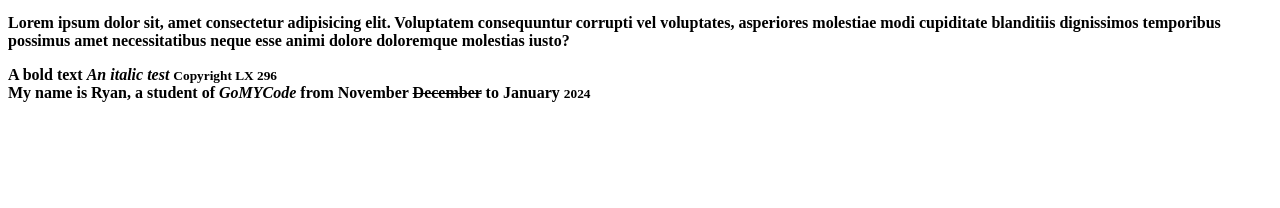
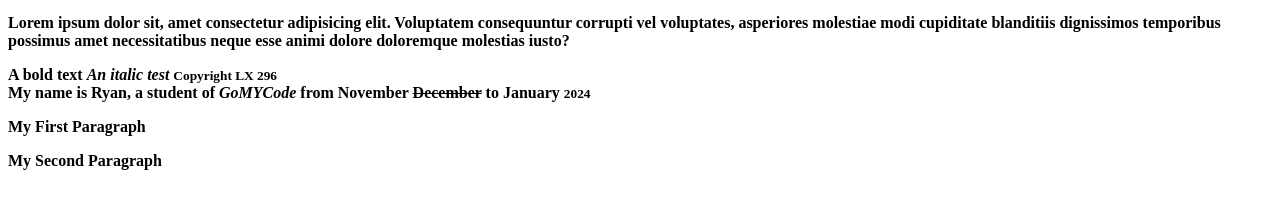
Before and after one commit to Gichana565/HTMLSession, a plain HTML site: page index.html in a window 1280 px wide. Shown: the part 100-308 px from the top of the page. Drawn offline with Linux system fonts and the light colour scheme.

Commit message:
Added My first and my second paragraph as a demonstration of paragraphs.

```diff
--- a/index.html
+++ b/index.html
@@ -24,5 +24,9 @@
            <br>
            My name is <b>Ryan</b>, a student of <i>GoMYCode</i> from November <del>December</del> to January <small>2024</small>
         </p>
+
+        <!--Paragraphs are listed using the p tag and are automatically separated by line breaks-->
+        <p>My First Paragraph</p>
+        <p>My Second Paragraph</p>
     </body>
 </html>
```
